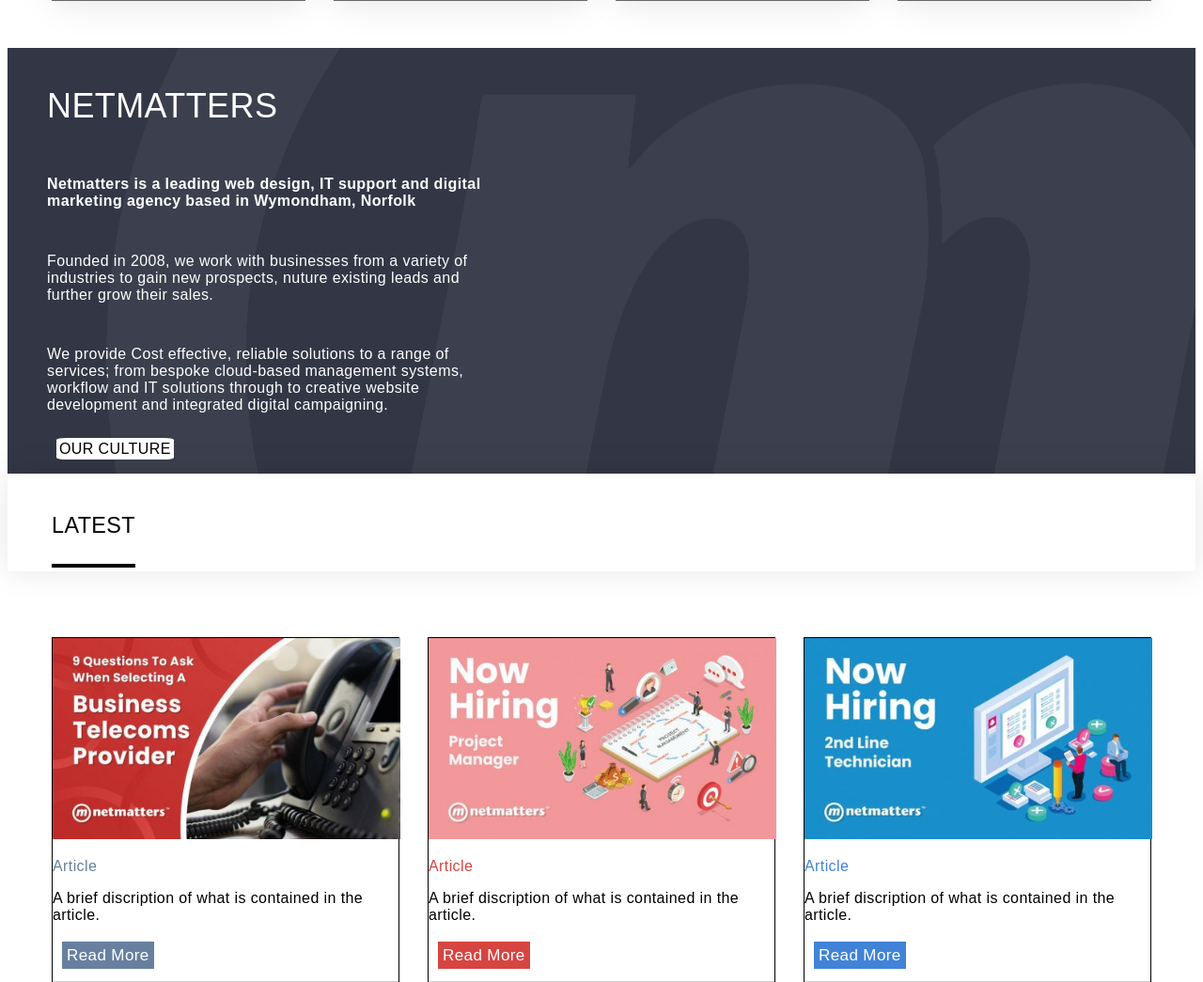
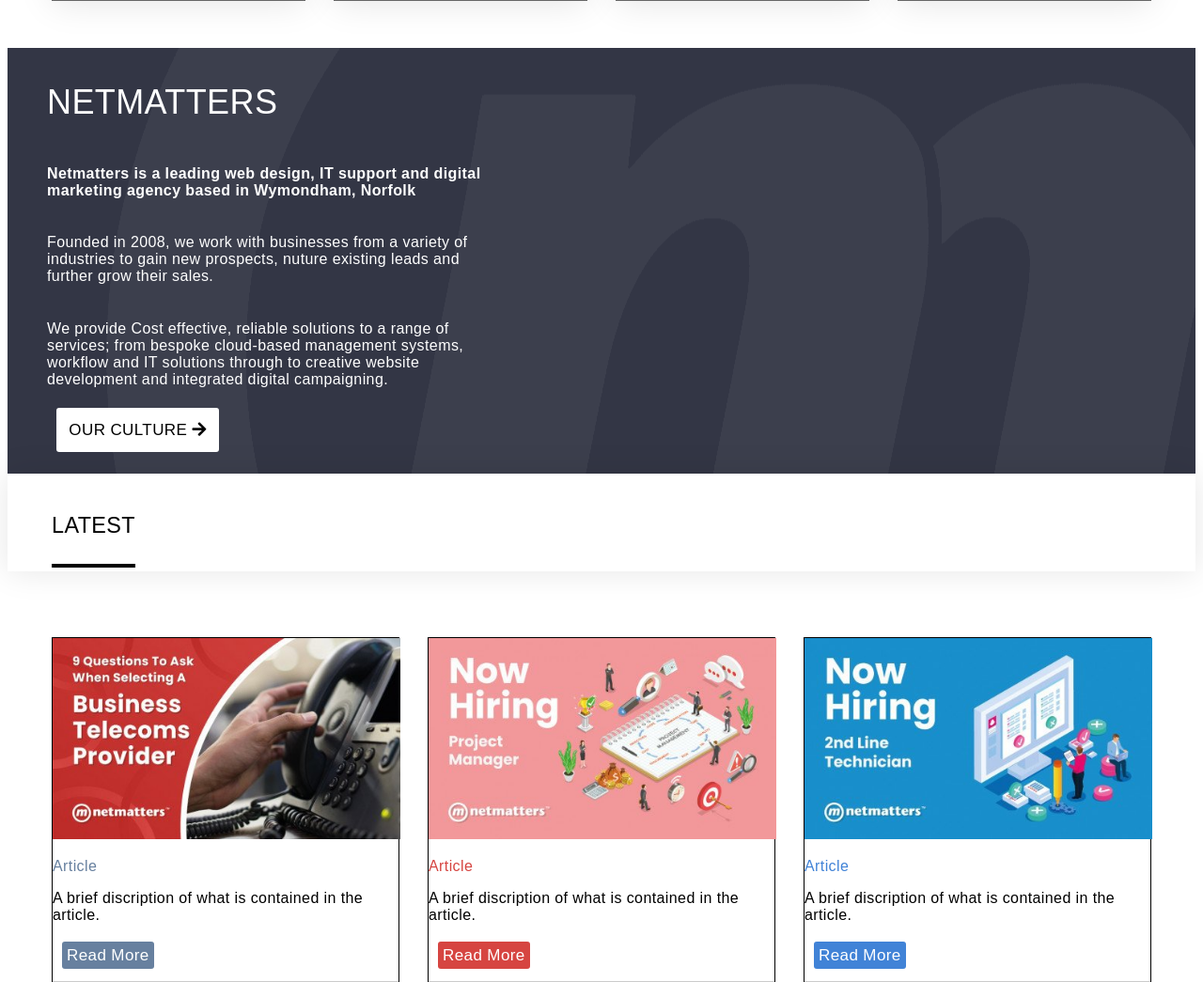
Before and after one commit to Pjard94/Netmatters, a PHP site: page / in a window 1280 px wide. Shown: the part 1604-2649 px from the top of the page at 94% size. Run offline with PHP 8.4, Linux system fonts and the light colour scheme.

Commit message:
More small style fixing like the about button

```diff
--- a/HTML_review/index.html
+++ b/HTML_review/index.html
@@ -186,7 +186,7 @@
 
                     <p>We provide Cost effective, reliable solutions to a range of services; from bespoke cloud-based management systems, workflow and IT solutions through to creative website development and integrated digital campaigning.</p>
 
-                    <div class="but--cult"><a href="" rel="" class="but-cult">OUR CULTURE</a></div>
+                    <div class="but--cult"><button class="but-cult">OUR CULTURE <i class="fas fa-arrow-right"></i> </button></div>
 
                 </div>
                 <div class="empty-child"></div>
--- a/HTML_review/sass/components/_culture.scss
+++ b/HTML_review/sass/components/_culture.scss
@@ -38,6 +38,7 @@
     width: 100%;
     height: auto;
     margin-right: 40px;
+    font-size: 16px;
 }
 
 .culture h1 {
@@ -56,10 +57,16 @@
 // Button rules
 .but-cult {
     background-color: $white;
-    padding: 3px;
-    border-radius: 9%;
     margin-left: 10px;
     margin-bottom: 10px;
+    border: none;
+    font-weight: 400;
+    font-size: 1.063rem;
+    padding: 5px 5px 5px 5px;
+    width: 173px;
+    height: 47px;
+    text-align: center;
+    display: inline-block;
 }
 
 .but--cult {
--- a/HTML_review/sass/components/_header.scss
+++ b/HTML_review/sass/components/_header.scss
@@ -139,6 +139,8 @@
     display: none;
 }
 
+
+
 //medium breakpoint search bar rules
 .search--bar-med {
     display: flex;
@@ -279,12 +281,6 @@
     .support-lrg {
         display: unset;
     }
-
-    .search--lrg:focus {
-        .search--bar-med {
-        display: unset;
-        }
-    }
 }
 
 @media screen and (min-width:$breakpoint-xl) {
--- a/HTML_review/sass/components/_latest.scss
+++ b/HTML_review/sass/components/_latest.scss
@@ -57,6 +57,7 @@
 .Read-more3 {
     font-size: 17px;
     line-height: $secondary-lineheight;
+    border-radius: 3px;
 }
 
 .user {
--- a/HTML_review/sass/components/_slider.scss
+++ b/HTML_review/sass/components/_slider.scss
@@ -49,11 +49,15 @@
     background-color: $fill-des-dev-dar;
 }
 
+@media screen and (min-width:$breakpoint-large) {
+    .slider--text {
+        text-align: left;
+    }
+}
 
 @media screen and (min-width:$breakpoint-xl) {
 
     .slider--text {
         width: 1170px;
-        // height: 246px;
     }
 }
--- a/HTML_review/sass/style.css
+++ b/HTML_review/sass/style.css
@@ -289,10 +289,6 @@
 .support-lrg {
     display: unset;
   }
-
-  .search--lrg:focus .search--bar-med {
-    display: unset;
-  }
 }
 @media screen and (min-width: 1260px) {
   .header {
@@ -357,6 +353,11 @@
   background-color: #7E57A0;
 }
 
+@media screen and (min-width: 992px) {
+  .slider--text {
+    text-align: left;
+  }
+}
 @media screen and (min-width: 1260px) {
   .slider--text {
     width: 1170px;
@@ -799,6 +800,7 @@
   width: 100%;
   height: auto;
   margin-right: 40px;
+  font-size: 16px;
 }
 
 .culture h1 {
@@ -816,10 +818,16 @@
 
 .but-cult {
   background-color: #ffffff;
-  padding: 3px;
-  border-radius: 9%;
   margin-left: 10px;
   margin-bottom: 10px;
+  border: none;
+  font-weight: 400;
+  font-size: 1.063rem;
+  padding: 5px 5px 5px 5px;
+  width: 173px;
+  height: 47px;
+  text-align: center;
+  display: inline-block;
 }
 
 .but--cult {
@@ -919,6 +927,7 @@
 .Read-more3 {
   font-size: 17px;
   line-height: 35px;
+  border-radius: 3px;
 }
 
 .user {
```
Also changed, not shown: 1 other file.
